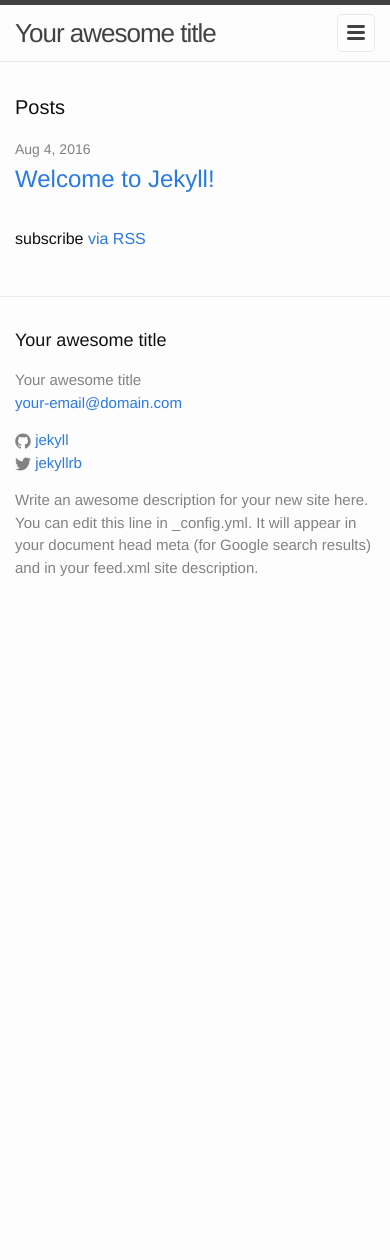
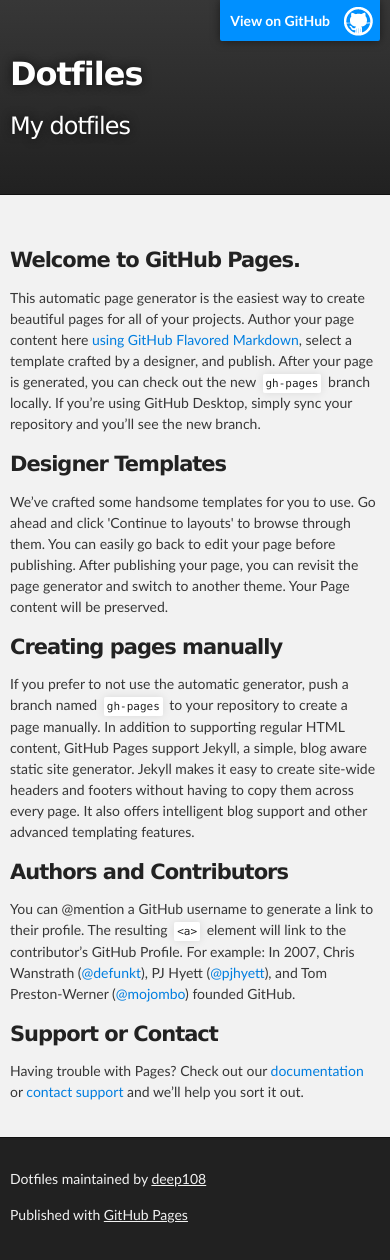
Before and after one commit to deep108/dotfiles, a Jekyll site: the page index.html, which Jekyll copies as it is, in a window 390 px wide. Built offline with Jekyll 4.4.1, drawn with Linux system fonts in a browser that asks for light colours; before the commit the page ends 900 px from its top, so only the background shows below that.

Commit message:
Create gh-pages branch via GitHub

```diff
--- a/index.html
+++ b/index.html
@@ -1,23 +1,72 @@
----
-layout: default
----
+<!DOCTYPE html>
+<html>
 
-<div class="home">
+  <head>
+    <meta charset='utf-8'>
+    <meta http-equiv="X-UA-Compatible" content="chrome=1">
+    <meta name="description" content="Dotfiles : My dotfiles">
 
-  <h1 class="page-heading">Posts</h1>
+    <link rel="stylesheet" type="text/css" media="screen" href="stylesheets/stylesheet.css">
 
-  <ul class="post-list">
-    {% for post in site.posts %}
-      <li>
-        <span class="post-meta">{{ post.date | date: "%b %-d, %Y" }}</span>
+    <title>Dotfiles</title>
+  </head>
 
-        <h2>
-          <a class="post-link" href="{{ post.url | prepend: site.baseurl }}">{{ post.title }}</a>
-        </h2>
-      </li>
-    {% endfor %}
-  </ul>
+  <body>
 
-  <p class="rss-subscribe">subscribe <a href="{{ "/feed.xml" | prepend: site.baseurl }}">via RSS</a></p>
+    <!-- HEADER -->
+    <div id="header_wrap" class="outer">
+        <header class="inner">
+          <a id="forkme_banner" href="https://github.com/deep108/dotfiles">View on GitHub</a>
 
-</div>
+          <h1 id="project_title">Dotfiles</h1>
+          <h2 id="project_tagline">My dotfiles</h2>
+
+            <section id="downloads">
+              <a class="zip_download_link" href="https://github.com/deep108/dotfiles/zipball/master">Download this project as a .zip file</a>
+              <a class="tar_download_link" href="https://github.com/deep108/dotfiles/tarball/master">Download this project as a tar.gz file</a>
+            </section>
+        </header>
+    </div>
+
+    <!-- MAIN CONTENT -->
+    <div id="main_content_wrap" class="outer">
+      <section id="main_content" class="inner">
+        <h3>
+<a id="welcome-to-github-pages" class="anchor" href="#welcome-to-github-pages" aria-hidden="true"><span aria-hidden="true" class="octicon octicon-link"></span></a>Welcome to GitHub Pages.</h3>
+
+<p>This automatic page generator is the easiest way to create beautiful pages for all of your projects. Author your page content here <a href="https://guides.github.com/features/mastering-markdown/">using GitHub Flavored Markdown</a>, select a template crafted by a designer, and publish. After your page is generated, you can check out the new <code>gh-pages</code> branch locally. If you’re using GitHub Desktop, simply sync your repository and you’ll see the new branch.</p>
+
+<h3>
+<a id="designer-templates" class="anchor" href="#designer-templates" aria-hidden="true"><span aria-hidden="true" class="octicon octicon-link"></span></a>Designer Templates</h3>
+
+<p>We’ve crafted some handsome templates for you to use. Go ahead and click 'Continue to layouts' to browse through them. You can easily go back to edit your page before publishing. After publishing your page, you can revisit the page generator and switch to another theme. Your Page content will be preserved.</p>
+
+<h3>
+<a id="creating-pages-manually" class="anchor" href="#creating-pages-manually" aria-hidden="true"><span aria-hidden="true" class="octicon octicon-link"></span></a>Creating pages manually</h3>
+
+<p>If you prefer to not use the automatic generator, push a branch named <code>gh-pages</code> to your repository to create a page manually. In addition to supporting regular HTML content, GitHub Pages support Jekyll, a simple, blog aware static site generator. Jekyll makes it easy to create site-wide headers and footers without having to copy them across every page. It also offers intelligent blog support and other advanced templating features.</p>
+
+<h3>
+<a id="authors-and-contributors" class="anchor" href="#authors-and-contributors" aria-hidden="true"><span aria-hidden="true" class="octicon octicon-link"></span></a>Authors and Contributors</h3>
+
+<p>You can @mention a GitHub username to generate a link to their profile. The resulting <code>&lt;a&gt;</code> element will link to the contributor’s GitHub Profile. For example: In 2007, Chris Wanstrath (<a href="https://github.com/defunkt" class="user-mention">@defunkt</a>), PJ Hyett (<a href="https://github.com/pjhyett" class="user-mention">@pjhyett</a>), and Tom Preston-Werner (<a href="https://github.com/mojombo" class="user-mention">@mojombo</a>) founded GitHub.</p>
+
+<h3>
+<a id="support-or-contact" class="anchor" href="#support-or-contact" aria-hidden="true"><span aria-hidden="true" class="octicon octicon-link"></span></a>Support or Contact</h3>
+
+<p>Having trouble with Pages? Check out our <a href="https://help.github.com/pages">documentation</a> or <a href="https://github.com/contact">contact support</a> and we’ll help you sort it out.</p>
+      </section>
+    </div>
+
+    <!-- FOOTER  -->
+    <div id="footer_wrap" class="outer">
+      <footer class="inner">
+        <p class="copyright">Dotfiles maintained by <a href="https://github.com/deep108">deep108</a></p>
+        <p>Published with <a href="https://pages.github.com">GitHub Pages</a></p>
+      </footer>
+    </div>
+
+
+
+  </body>
+</html>
--- /dev/null
+++ b/javascripts/main.js
@@ -0,0 +1 @@
+console.log('This would be the main JS file.');
--- /dev/null
+++ b/stylesheets/github-light.css
@@ -0,0 +1,123 @@
+/*
+The MIT License (MIT)
+
+Copyright (c) 2016 GitHub, Inc.
+
+Permission is hereby granted, free of charge, to any person obtaining a copy
+of this software and associated documentation files (the "Software"), to deal
+in the Software without restriction, including without limitation the rights
+to use, copy, modify, merge, publish, distribute, sublicense, and/or sell
+copies of the Software, and to permit persons to whom the Software is
+furnished to do so, subject to the following conditions:
+
+The above copyright notice and this permission notice shall be included in all
+copies or substantial portions of the Software.
+
+THE SOFTWARE IS PROVIDED "AS IS", WITHOUT WARRANTY OF ANY KIND, EXPRESS OR
+IMPLIED, INCLUDING BUT NOT LIMITED TO THE WARRANTIES OF MERCHANTABILITY,
+FITNESS FOR A PARTICULAR PURPOSE AND NONINFRINGEMENT. IN NO EVENT SHALL THE
+AUTHORS OR COPYRIGHT HOLDERS BE LIABLE FOR ANY CLAIM, DAMAGES OR OTHER
+LIABILITY, WHETHER IN AN ACTION OF CONTRACT, TORT OR OTHERWISE, ARISING FROM,
+OUT OF OR IN CONNECTION WITH THE SOFTWARE OR THE USE OR OTHER DEALINGS IN THE
+SOFTWARE.
+
+*/
+
+.pl-c /* comment */ {
+  color: #969896;
+}
+
+.pl-c1 /* constant, variable.other.constant, support, meta.property-name, support.constant, support.variable, meta.module-reference, markup.raw, meta.diff.header */,
+.pl-s .pl-v /* string variable */ {
+  color: #0086b3;
+}
+
+.pl-e /* entity */,
+.pl-en /* entity.name */ {
+  color: #795da3;
+}
+
+.pl-smi /* variable.parameter.function, storage.modifier.package, storage.modifier.import, storage.type.java, variable.other */,
+.pl-s .pl-s1 /* string source */ {
+  color: #333;
+}
+
+.pl-ent /* entity.name.tag */ {
+  color: #63a35c;
+}
+
+.pl-k /* keyword, storage, storage.type */ {
+  color: #a71d5d;
+}
+
+.pl-s /* string */,
+.pl-pds /* punctuation.definition.string, string.regexp.character-class */,
+.pl-s .pl-pse .pl-s1 /* string punctuation.section.embedded source */,
+.pl-sr /* string.regexp */,
+.pl-sr .pl-cce /* string.regexp constant.character.escape */,
+.pl-sr .pl-sre /* string.regexp source.ruby.embedded */,
+.pl-sr .pl-sra /* string.regexp string.regexp.arbitrary-repitition */ {
+  color: #183691;
+}
+
+.pl-v /* variable */ {
+  color: #ed6a43;
+}
+
+.pl-id /* invalid.deprecated */ {
+  color: #b52a1d;
+}
+
+.pl-ii /* invalid.illegal */ {
+  color: #f8f8f8;
+  background-color: #b52a1d;
+}
+
+.pl-sr .pl-cce /* string.regexp constant.character.escape */ {
+  font-weight: bold;
+  color: #63a35c;
+}
+
+.pl-ml /* markup.list */ {
+  color: #693a17;
+}
+
+.pl-mh /* markup.heading */,
+.pl-mh .pl-en /* markup.heading entity.name */,
+.pl-ms /* meta.separator */ {
+  font-weight: bold;
+  color: #1d3e81;
+}
+
+.pl-mq /* markup.quote */ {
+  color: #008080;
+}
+
+.pl-mi /* markup.italic */ {
+  font-style: italic;
+  color: #333;
+}
+
+.pl-mb /* markup.bold */ {
+  font-weight: bold;
+  color: #333;
+}
+
+.pl-md /* markup.deleted, meta.diff.header.from-file */ {
+  color: #bd2c00;
+  background-color: #ffecec;
+}
+
+.pl-mi1 /* markup.inserted, meta.diff.header.to-file */ {
+  color: #55a532;
+  background-color: #eaffea;
+}
+
+.pl-mdr /* meta.diff.range */ {
+  font-weight: bold;
+  color: #795da3;
+}
+
+.pl-mo /* meta.output */ {
+  color: #1d3e81;
+}
--- /dev/null
+++ b/stylesheets/stylesheet.css
@@ -0,0 +1,425 @@
+/*******************************************************************************
+Slate Theme for GitHub Pages
+by Jason Costello, @jsncostello
+*******************************************************************************/
+
+@import url(github-light.css);
+
+/*******************************************************************************
+MeyerWeb Reset
+*******************************************************************************/
+
+html, body, div, span, applet, object, iframe,
+h1, h2, h3, h4, h5, h6, p, blockquote, pre,
+a, abbr, acronym, address, big, cite, code,
+del, dfn, em, img, ins, kbd, q, s, samp,
+small, strike, strong, sub, sup, tt, var,
+b, u, i, center,
+dl, dt, dd, ol, ul, li,
+fieldset, form, label, legend,
+table, caption, tbody, tfoot, thead, tr, th, td,
+article, aside, canvas, details, embed,
+figure, figcaption, footer, header, hgroup,
+menu, nav, output, ruby, section, summary,
+time, mark, audio, video {
+  margin: 0;
+  padding: 0;
+  border: 0;
+  font: inherit;
+  vertical-align: baseline;
+}
+
+/* HTML5 display-role reset for older browsers */
+article, aside, details, figcaption, figure,
+footer, header, hgroup, menu, nav, section {
+  display: block;
+}
+
+ol, ul {
+  list-style: none;
+}
+
+table {
+  border-collapse: collapse;
+  border-spacing: 0;
+}
+
+/*******************************************************************************
+Theme Styles
+*******************************************************************************/
+
+body {
+  box-sizing: border-box;
+  color:#373737;
+  background: #212121;
+  font-size: 16px;
+  font-family: 'Myriad Pro', Calibri, Helvetica, Arial, sans-serif;
+  line-height: 1.5;
+  -webkit-font-smoothing: antialiased;
+}
+
+h1, h2, h3, h4, h5, h6 {
+  margin: 10px 0;
+  font-weight: 700;
+  color:#222222;
+  font-family: 'Lucida Grande', 'Calibri', Helvetica, Arial, sans-serif;
+  letter-spacing: -1px;
+}
+
+h1 {
+  font-size: 36px;
+  font-weight: 700;
+}
+
+h2 {
+  padding-bottom: 10px;
+  font-size: 32px;
+  background: url('../images/bg_hr.png') repeat-x bottom;
+}
+
+h3 {
+  font-size: 24px;
+}
+
+h4 {
+  font-size: 21px;
+}
+
+h5 {
+  font-size: 18px;
+}
+
+h6 {
+  font-size: 16px;
+}
+
+p {
+  margin: 10px 0 15px 0;
+}
+
+footer p {
+  color: #f2f2f2;
+}
+
+a {
+  text-decoration: none;
+  color: #007edf;
+  text-shadow: none;
+
+  transition: color 0.5s ease;
+  transition: text-shadow 0.5s ease;
+  -webkit-transition: color 0.5s ease;
+  -webkit-transition: text-shadow 0.5s ease;
+  -moz-transition: color 0.5s ease;
+  -moz-transition: text-shadow 0.5s ease;
+  -o-transition: color 0.5s ease;
+  -o-transition: text-shadow 0.5s ease;
+  -ms-transition: color 0.5s ease;
+  -ms-transition: text-shadow 0.5s ease;
+}
+
+a:hover, a:focus {text-decoration: underline;}
+
+footer a {
+  color: #F2F2F2;
+  text-decoration: underline;
+}
+
+em {
+  font-style: italic;
+}
+
+strong {
+  font-weight: bold;
+}
+
+img {
+  position: relative;
+  margin: 0 auto;
+  max-width: 739px;
+  padding: 5px;
+  margin: 10px 0 10px 0;
+  border: 1px solid #ebebeb;
+
+  box-shadow: 0 0 5px #ebebeb;
+  -webkit-box-shadow: 0 0 5px #ebebeb;
+  -moz-box-shadow: 0 0 5px #ebebeb;
+  -o-box-shadow: 0 0 5px #ebebeb;
+  -ms-box-shadow: 0 0 5px #ebebeb;
+}
+
+p img {
+  display: inline;
+  margin: 0;
+  padding: 0;
+  vertical-align: middle;
+  text-align: center;
+  border: none;
+}
+
+pre, code {
+  width: 100%;
+  color: #222;
+  background-color: #fff;
+
+  font-family: Monaco, "Bitstream Vera Sans Mono", "Lucida Console", Terminal, monospace;
+  font-size: 14px;
+
+  border-radius: 2px;
+  -moz-border-radius: 2px;
+  -webkit-border-radius: 2px;
+}
+
+pre {
+  width: 100%;
+  padding: 10px;
+  box-shadow: 0 0 10px rgba(0,0,0,.1);
+  overflow: auto;
+}
+
+code {
+  padding: 3px;
+  margin: 0 3px;
+  box-shadow: 0 0 10px rgba(0,0,0,.1);
+}
+
+pre code {
+  display: block;
+  box-shadow: none;
+}
+
+blockquote {
+  color: #666;
+  margin-bottom: 20px;
+  padding: 0 0 0 20px;
+  border-left: 3px solid #bbb;
+}
+
+
+ul, ol, dl {
+  margin-bottom: 15px
+}
+
+ul {
+  list-style-position: inside;
+  list-style: disc;
+  padding-left: 20px;
+}
+
+ol {
+  list-style-position: inside;
+  list-style: decimal;
+  padding-left: 20px;
+}
+
+dl dt {
+  font-weight: bold;
+}
+
+dl dd {
+  padding-left: 20px;
+  font-style: italic;
+}
+
+dl p {
+  padding-left: 20px;
+  font-style: italic;
+}
+
+hr {
+  height: 1px;
+  margin-bottom: 5px;
+  border: none;
+  background: url('../images/bg_hr.png') repeat-x center;
+}
+
+table {
+  border: 1px solid #373737;
+  margin-bottom: 20px;
+  text-align: left;
+ }
+
+th {
+  font-family: 'Lucida Grande', 'Helvetica Neue', Helvetica, Arial, sans-serif;
+  padding: 10px;
+  background: #373737;
+  color: #fff;
+ }
+
+td {
+  padding: 10px;
+  border: 1px solid #373737;
+ }
+
+form {
+  background: #f2f2f2;
+  padding: 20px;
+}
+
+/*******************************************************************************
+Full-Width Styles
+*******************************************************************************/
+
+.outer {
+  width: 100%;
+}
+
+.inner {
+  position: relative;
+  max-width: 640px;
+  padding: 20px 10px;
+  margin: 0 auto;
+}
+
+#forkme_banner {
+  display: block;
+  position: absolute;
+  top:0;
+  right: 10px;
+  z-index: 10;
+  padding: 10px 50px 10px 10px;
+  color: #fff;
+  background: url('../images/blacktocat.png') #0090ff no-repeat 95% 50%;
+  font-weight: 700;
+  box-shadow: 0 0 10px rgba(0,0,0,.5);
+  border-bottom-left-radius: 2px;
+  border-bottom-right-radius: 2px;
+}
+
+#header_wrap {
+  background: #212121;
+  background: -moz-linear-gradient(top, #373737, #212121);
+  background: -webkit-linear-gradient(top, #373737, #212121);
+  background: -ms-linear-gradient(top, #373737, #212121);
+  background: -o-linear-gradient(top, #373737, #212121);
+  background: linear-gradient(top, #373737, #212121);
+}
+
+#header_wrap .inner {
+  padding: 50px 10px 30px 10px;
+}
+
+#project_title {
+  margin: 0;
+  color: #fff;
+  font-size: 42px;
+  font-weight: 700;
+  text-shadow: #111 0px 0px 10px;
+}
+
+#project_tagline {
+  color: #fff;
+  font-size: 24px;
+  font-weight: 300;
+  background: none;
+  text-shadow: #111 0px 0px 10px;
+}
+
+#downloads {
+  position: absolute;
+  width: 210px;
+  z-index: 10;
+  bottom: -40px;
+  right: 0;
+  height: 70px;
+  background: url('../images/icon_download.png') no-repeat 0% 90%;
+}
+
+.zip_download_link {
+  display: block;
+  float: right;
+  width: 90px;
+  height:70px;
+  text-indent: -5000px;
+  overflow: hidden;
+  background: url(../images/sprite_download.png) no-repeat bottom left;
+}
+
+.tar_download_link {
+  display: block;
+  float: right;
+  width: 90px;
+  height:70px;
+  text-indent: -5000px;
+  overflow: hidden;
+  background: url(../images/sprite_download.png) no-repeat bottom right;
+  margin-left: 10px;
+}
+
+.zip_download_link:hover {
+  background: url(../images/sprite_download.png) no-repeat top left;
+}
+
+.tar_download_link:hover {
+  background: url(../images/sprite_download.png) no-repeat top right;
+}
+
+#main_content_wrap {
+  background: #f2f2f2;
+  border-top: 1px solid #111;
+  border-bottom: 1px solid #111;
+}
+
+#main_content {
+  padding-top: 40px;
+}
+
+#footer_wrap {
+  background: #212121;
+}
+
+
+
+/*******************************************************************************
+Small Device Styles
+*******************************************************************************/
+
+@media screen and (max-width: 480px) {
+  body {
+    font-size:14px;
+  }
+
+  #downloads {
+    display: none;
+  }
+
+  .inner {
+    min-width: 320px;
+    max-width: 480px;
+  }
+
+  #project_title {
+  font-size: 32px;
+  }
+
+  h1 {
+    font-size: 28px;
+  }
+
+  h2 {
+    font-size: 24px;
+  }
+
+  h3 {
+    font-size: 21px;
+  }
+
+  h4 {
+    font-size: 18px;
+  }
+
+  h5 {
+    font-size: 14px;
+  }
+
+  h6 {
+    font-size: 12px;
+  }
+
+  code, pre {
+    min-width: 320px;
+    max-width: 480px;
+    font-size: 11px;
+  }
+
+}
```
Also changed, not shown: params.json (added, +6 -0 lines), images/bg_hr.png (added), images/blacktocat.png (added), images/icon_download.png (added), images/sprite_download.png (added).
